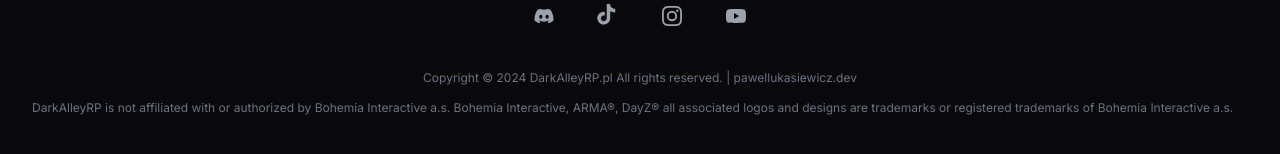
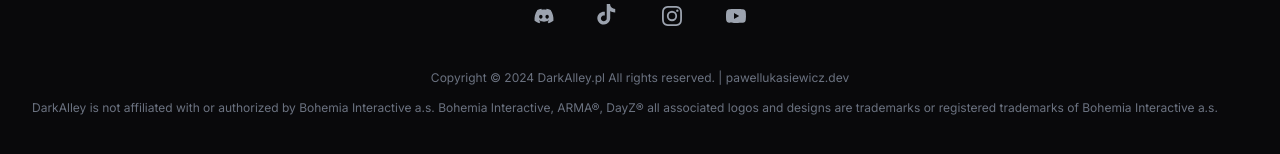
Before and after one commit to szwedzik/darkalley, a Next.js app: page / in a window 1280 px wide. Shown: the part 1918-2072 px from the top of the page. Built offline with nearby package versions, Linux system fonts and the light colour scheme; no server answers.

Commit message:
updated footer component

```diff
--- a/src/components/footer/footer.tsx
+++ b/src/components/footer/footer.tsx
@@ -94,7 +94,7 @@ export default function Footer() {
         </div>
         <p className="mt-10 text-center text-xs leading-5 text-gray-500">
           Copyright &copy; {new Date().getFullYear()}{" "}
-          <a href="https://darkalleyrp.pl">DarkAlleyRP.pl</a> All rights
+          <a href="https://darkalley.pl">DarkAlley.pl</a> All rights
           reserved. |{" "}
           <a
             className="hover:text-[#fc964b] transition"
@@ -104,7 +104,7 @@ export default function Footer() {
           </a>
         </p>
         <p className="mt-3 text-left text-xs text-gray-500">
-          DarkAlleyRP is not affiliated with or authorized by Bohemia
+          DarkAlley is not affiliated with or authorized by Bohemia
           Interactive a.s. Bohemia Interactive, ARMA®, DayZ® all associated
           logos and designs are trademarks or registered trademarks of Bohemia
           Interactive a.s.
```
